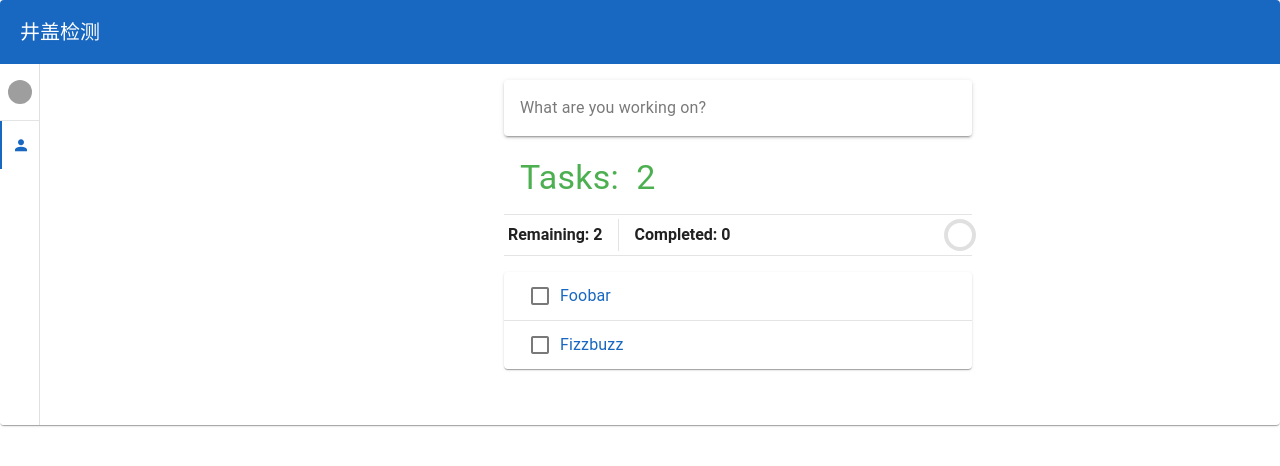
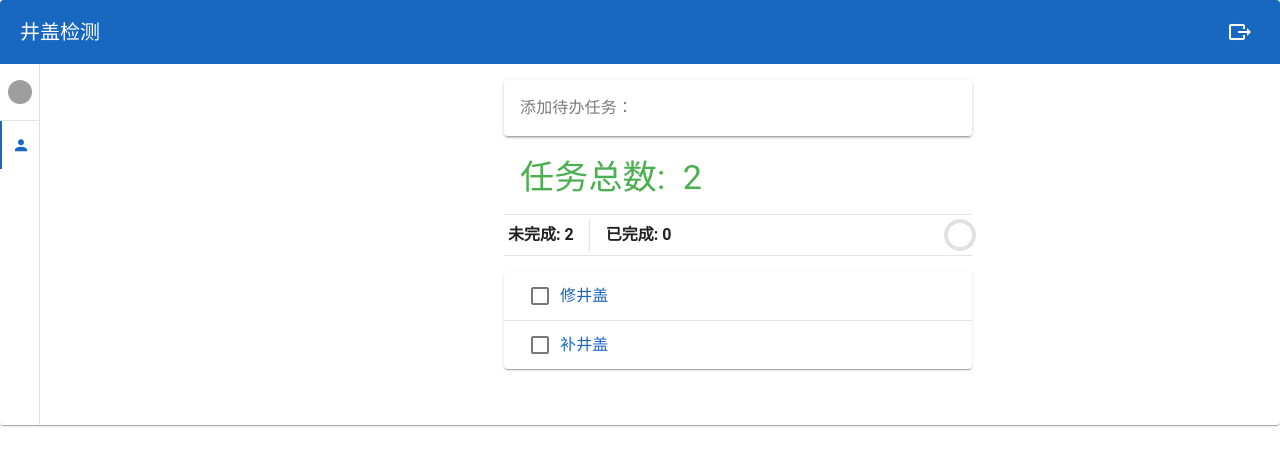
Before and after one commit to Jenny-Tany/Manhole-cover-inspection, a Vue app: page / in a window 1280 px wide. Shown: the top 466 px of the page. Built offline with nearby package versions, Linux system fonts and the light colour scheme; sample sign-in values are in the browser's storage; grey boxes are pictures that could not be loaded; some icons are missing.

Commit message:
finish tab

```diff
--- a/src/components/HelloWorld.vue
+++ b/src/components/HelloWorld.vue
@@ -61,6 +61,38 @@
       color="primary"
     >
       <v-toolbar-title>井盖检测</v-toolbar-title>
+            <!-- 对话框 -->
+            <div class="text-center pa-4">
+    <v-dialog
+      v-model="dialog"
+      max-width="400"
+      persistent
+    >
+      <template v-slot:activator="{ props: activatorProps }">
+        <v-btn icon  v-bind="activatorProps">
+        <v-icon>mdi-export</v-icon>
+      </v-btn>
+      </template>
+
+      <v-card
+      color="#3268a6"
+        prepend-icon="mdi-export"
+        title="确定要退出该账号吗?"
+      >
+        <template v-slot:actions>
+          <v-spacer></v-spacer>
+
+          <v-btn @click="dialog = false" style="background-color: #375891;">
+            取消
+          </v-btn>
+
+          <v-btn @click="quit" style="background-color: #a25555;">
+            确定
+          </v-btn>
+        </template>
+      </v-card>
+    </v-dialog>
+  </div>
     </v-toolbar>
     <v-layout>
 
@@ -127,7 +159,6 @@
           任务日历
         </v-tab>
       </v-tabs>
-
     </div>
       </v-navigation-drawer>
       <v-main :style="{ '--v-layout-left': mainStyle }">
@@ -162,6 +193,18 @@ import test from '@/pages/test.vue';
 import DataQuery from '@/components/DataQuery.vue';
 import User from '@/components/User.vue'
 // import UpLoadFiles from '@/components/UpLoadFiles.vue'
+
+import {useRouter} from "vue-router"
+
+// 对话框
+const dialog = ref(false)
+// 退出登录
+const router = useRouter()
+const quit = ()=> {
+    dialog.value = false;
+    localStorage.removeItem('token');
+    router.push('/login')
+}
 
 // 引入图标
 import SvgIcon from '@jamescoyle/vue-icon';
--- a/src/components/Map.vue
+++ b/src/components/Map.vue
@@ -12,7 +12,7 @@
       <v-spacer></v-spacer>
 
       <!-- 对话框 -->
-      <div class="text-center pa-4">
+  <div class="text-center pa-4">
     <v-dialog
       v-model="dialog"
       max-width="400"
@@ -167,6 +167,7 @@
     const router = useRouter()
     const quit = ()=> {
         dialog.value = false;
+		localStorage.removeItem('token');
         router.push('/login')
     }
 	//此处是field的初始化
--- a/src/components/UpLoadFiles.vue
+++ b/src/components/UpLoadFiles.vue
@@ -80,12 +80,17 @@
     </el-select>
     </div>
 
-
     <div class="photo">
+  <div v-for="item in formData.images" :key="item.id">
+    <img :src="item.output_url" alt="Image" style="width: 230px; height: 280px;">
+    <p>{{ item.box_info }}</p>
+  </div>
+</div>
+    <!-- <div class="photo">
     <div v-for="item in formData.images" :key="item.id">
       <img :src="item" alt="Image" style="width: 230px; height: 280px;">
     </div>
-    </div>
+    </div> -->
 
   </div>
 </div>
@@ -147,11 +152,16 @@ const handleSuccess = (response, file) => {
     console.log('File uploaded successfully');
     console.log('Data returned by the server:', response.data);
 
-    // 遍历数组，获取每个对象的 output_url
+    // 遍历数组，获取每个对象的 output_url 和 box_info
     response.data.forEach(item => {
       console.log('output_url:', item.output_url);
-      // 如果需要将 output_url 存储到 formData 中，可以在这里进行操作
-      formData.value.images.push(item.output_url);
+      console.log('box_info:', item.box_info);
+
+      // 将 output_url 和 box_info 存储到 formData 中
+      formData.value.images.push({
+        output_url: item.output_url,
+        box_info: item.box_info
+      });
     });
 
   } else {
--- a/src/components/User.vue
+++ b/src/components/User.vue
@@ -2,7 +2,7 @@
     <v-container style="max-width: 500px">
       <v-text-field
         v-model="newTask"
-        label="What are you working on?"
+        label="添加待办任务："
         variant="solo"
         @keydown.enter="create"
       >
@@ -19,7 +19,7 @@
       </v-text-field>
 
       <h2 class="text-h4 text-success ps-4">
-        Tasks:&nbsp;
+        任务总数:&nbsp;
         <v-fade-transition leave-absolute>
           <span :key="`tasks-${tasks.length}`">
             {{ tasks.length }}
@@ -34,13 +34,13 @@
         class="my-1"
       >
         <strong class="mx-4 text-info-darken-2">
-          Remaining: {{ remainingTasks }}
+          未完成: {{ remainingTasks }}
         </strong>
 
         <v-divider vertical></v-divider>
 
         <strong class="mx-4 text-success-darken-2">
-          Completed: {{ completedTasks }}
+          已完成: {{ completedTasks }}
         </strong>
 
         <v-spacer></v-spacer>
@@ -93,11 +93,11 @@
         tasks: [
           {
             done: false,
-            text: 'Foobar',
+            text: '修井盖',
           },
           {
             done: false,
-            text: 'Fizzbuzz',
+            text: '补井盖',
           },
         ],
         newTask: null,
--- a/src/components/WorkList.vue
+++ b/src/components/WorkList.vue
@@ -51,8 +51,8 @@
         ],
         value: [new Date()],
         events: [],
-        colors: ['blue', 'indigo', 'deep-purple', 'cyan', 'green', 'orange', 'grey darken-1'],
-        titles: ['Meeting', '修井盖', '换井盖', 'Travel', 'Event', 'Birthday', '处理井盖', 'Party'],
+        colors: ['blue', 'indigo', 'deep-purple', 'cyan', 'grey darken-1'],
+        titles: ['Meeting', '修井盖', '换井盖', 'Travel', 'Event', '处理井盖'],
       }),
       mounted () {
         const adapter = useDate()
--- a/src/router/index.js
+++ b/src/router/index.js
@@ -17,7 +17,8 @@ const router = createRouter({
     {
       path: '/',
       name: 'home',
-      component: index
+      component: index,
+      meta: { requiresAuth: true }
     },
     {
       path: '/login',
@@ -27,9 +28,26 @@ const router = createRouter({
     {
       path: '/map',
       name: 'map',
-      component: Map
+      component: Map,
+      meta: { requiresAuth: true } // 添加一个meta字段表示需要登录才能访问
     }
   ]
-})
+});
+
+router.beforeEach((to, from, next) => {
+  if (to.meta.requiresAuth && !isLoggedIn()) {
+    // 如果访问的路由需要登录，并且用户未登录，则重定向到登录页面
+    next('/login');
+  } else {
+    // 如果用户已登录或者访问的路由不需要登录，则继续导航
+    next();
+  }
+});
+
+function isLoggedIn() {
+  // 检查用户是否已登录的逻辑，这里简单返回true表示已登录
+  const token = localStorage.getItem('token');
+  return token !== null; // 如果LocalStorage中存在token，则表示用户已登录
+}
 
 export default router
--- a/vite.config.mjs
+++ b/vite.config.mjs
@@ -73,7 +73,7 @@ export default defineConfig({
     // host: '0.0.0.0',
     proxy: {
       '/api': {
-        target: 'http://10.33.80.20:8080',
+        target: 'http://10.33.77.70:8080',
         changeOrigin: true,
         rewrite: (path) => path.replace(/^\/api/, ''),
       },
```
